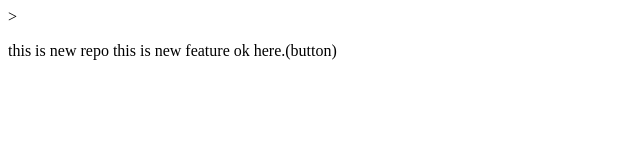
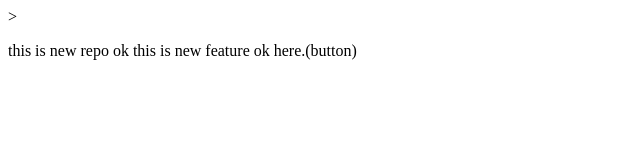
Before and after one commit to deeptishetty143/localrepo, a plain HTML site: page index.html in a window 1280 px wide. Shown: the full height of the page, 0-640 px from the left. Drawn offline with Linux system fonts and the light colour scheme.

Commit message:
chnages in main

```diff
--- a/index.html
+++ b/index.html
@@ -1,4 +1,4 @@
 ><P>
-    this is new repo
+    this is new repo ok
     this is new feature ok here.(button)
 </P>
```
